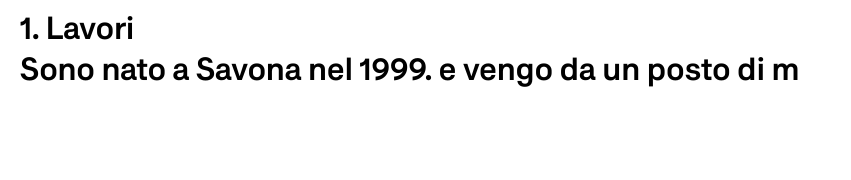
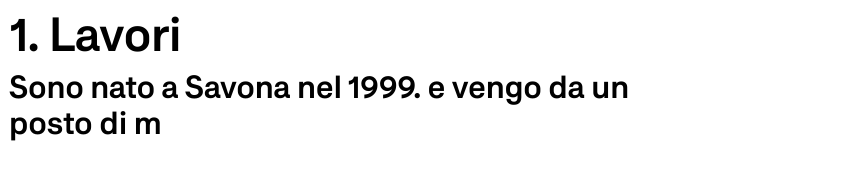
Before and after one commit to klajdiiiii/main, a plain HTML site: page index.html in a window 1280 px wide. Shown: the whole page, without its empty margins (0-851 px from the left). Drawn offline with Linux system fonts and the light colour scheme.

Commit message:
Update stile.css

```diff
--- a/stile.css
+++ b/stile.css
@@ -5,7 +5,25 @@
 
   *{
     font-family: dromo;
-    font-size: 24pt;
-    margin: 5px;
-    color: black;
+    margin: 0.2%;
   }
+
+  .titoli{
+    display: flex;
+    font-size: 48px;
+
+  }
+
+  #nome{
+
+  }
+
+  #sezione{
+
+  }
+
+  .testi{
+    margin-top: 0.5%;
+    max-width: 50%;
+    font-size: 2em;
+  }
```
